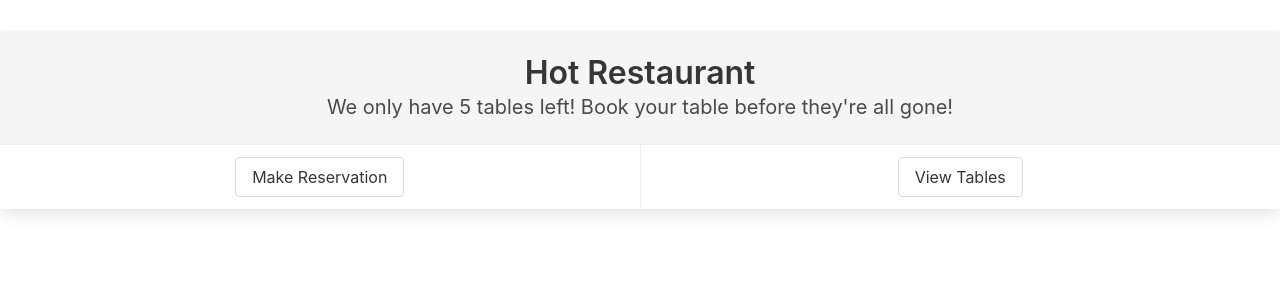
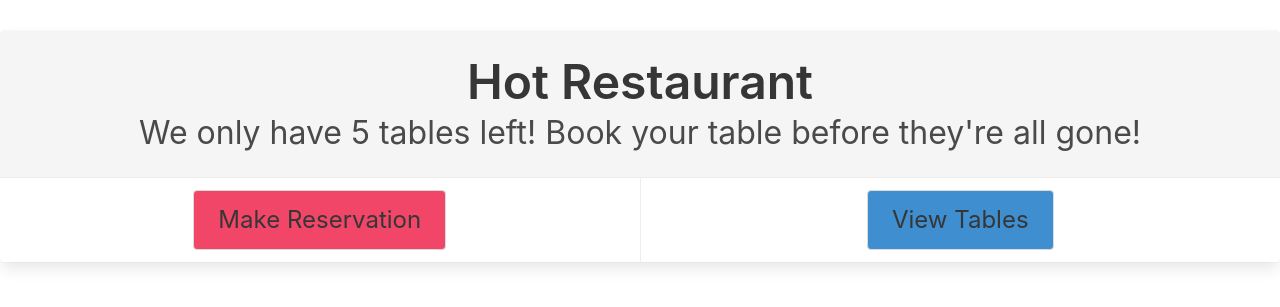
Before and after one commit to Cmarcano7/Hot-Restaurant, a website: page index.html in a window 1280 px wide. Shown: the part 257-564 px from the top of the page. Drawn offline with nearby package versions, Linux system fonts and the light colour scheme.

Commit message:
Updating index file

```diff
--- a/index.html
+++ b/index.html
@@ -17,22 +17,22 @@
       </section>
         <div class="card">
             <div class="card-content has-background-light">
-              <p class="title has-text-centered">
+              <p class="title has-text-centered is-size-1	">
                 Hot Restaurant
               </p>
-              <p class="subtitle has-text-centered">
+              <p class="subtitle has-text-centered is-size-3	">
                 We only have 5 tables left! Book your table before they're all gone!
               </p>
             </div>
             <footer class="card-footer">
               <p class="card-footer-item">
                 <span>
-                    <button class="button">Make Reservation</button>
+                    <button class="button has-background-danger is-size-4	">Make Reservation</button>
                 </span>
               </p>
               <p class="card-footer-item">
                 <span>
-                    <button class="button">View Tables</button>
+                    <button class="button has-background-info is-size-4	">View Tables</button>
                 </span>
               </p>
             </footer>
```
